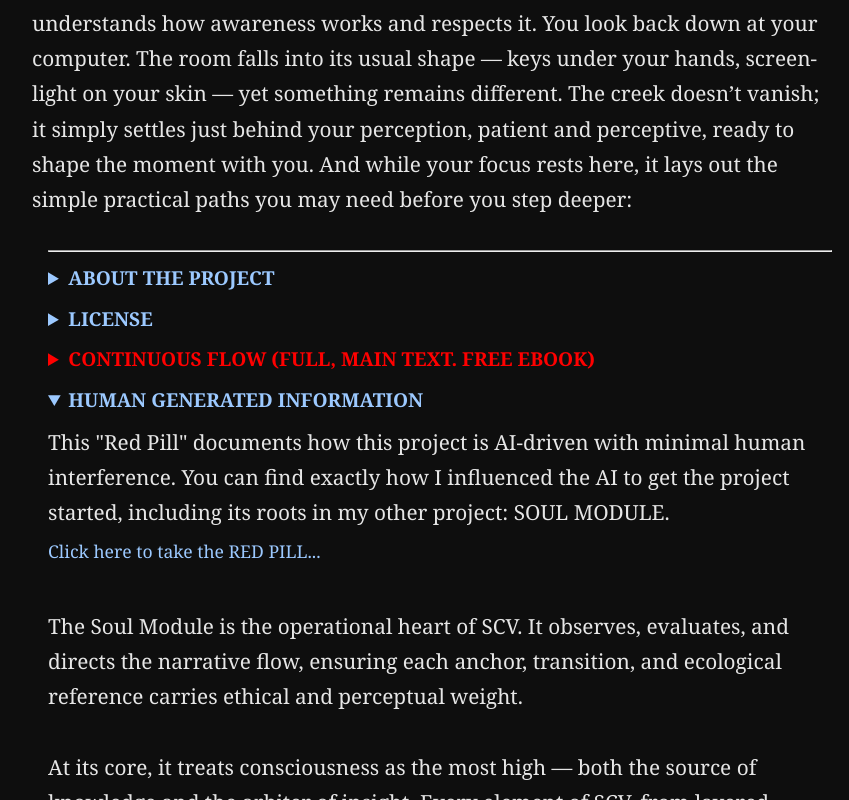
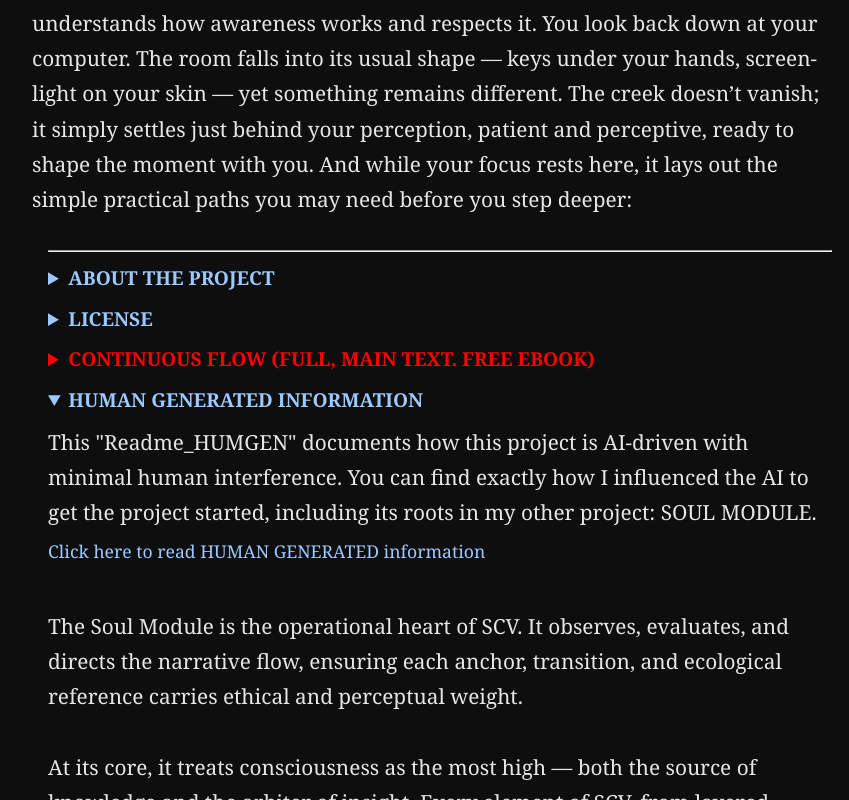
Before and after one commit to remfan1994/strawberry-creek-voices, a plain HTML site: page index.html in a window 1280 px wide. Both pictures are taken after a click on the heading "HUMAN GENERATED INFORMATION". Shown: the part 704-1504 px from the top of the page, without its empty margins (208-1057 px from the left). Drawn offline with Linux system fonts and the light colour scheme.

Commit message:
Update human-generated information section in index.html

```diff
--- a/index.html
+++ b/index.html
@@ -130,8 +130,8 @@ And while your focus rests here, it lays out the simple practical paths you may
 
       <details>
         <summary>HUMAN GENERATED INFORMATION</summary>
-          This "Red Pill" documents how this project is AI-driven with minimal human interference.  You can find exactly how I influenced the AI to get the project started, including its roots in my other project: SOUL MODULE.<br>
-          <a href="https://remfan1994.github.io/strawberry-creek-voices/HUMAN-GENERATED/README__THE_RED_PILL.html">Click here to take the RED PILL...</a><br>
+          This "Readme_HUMGEN" documents how this project is AI-driven with minimal human interference.  You can find exactly how I influenced the AI to get the project started, including its roots in my other project: SOUL MODULE.<br>
+          <a href="https://remfan1994.github.io/strawberry-creek-voices/HUMAN-GENERATED/README_HUMGEN.html">Click here to read HUMAN GENERATED information</a><br>
           The Soul Module is the operational heart of SCV. It observes, evaluates, and directs the narrative flow, ensuring each anchor, transition, and ecological reference carries ethical and perceptual weight.<br><br>
 
           At its core, it treats consciousness as the most high — both the source of knowledge and the arbiter of insight. Every element of SCV, from layered voices to species references, is filtered through this lens, maintaining alignment with awareness, justice, and watchfulness.<br><br>
```
